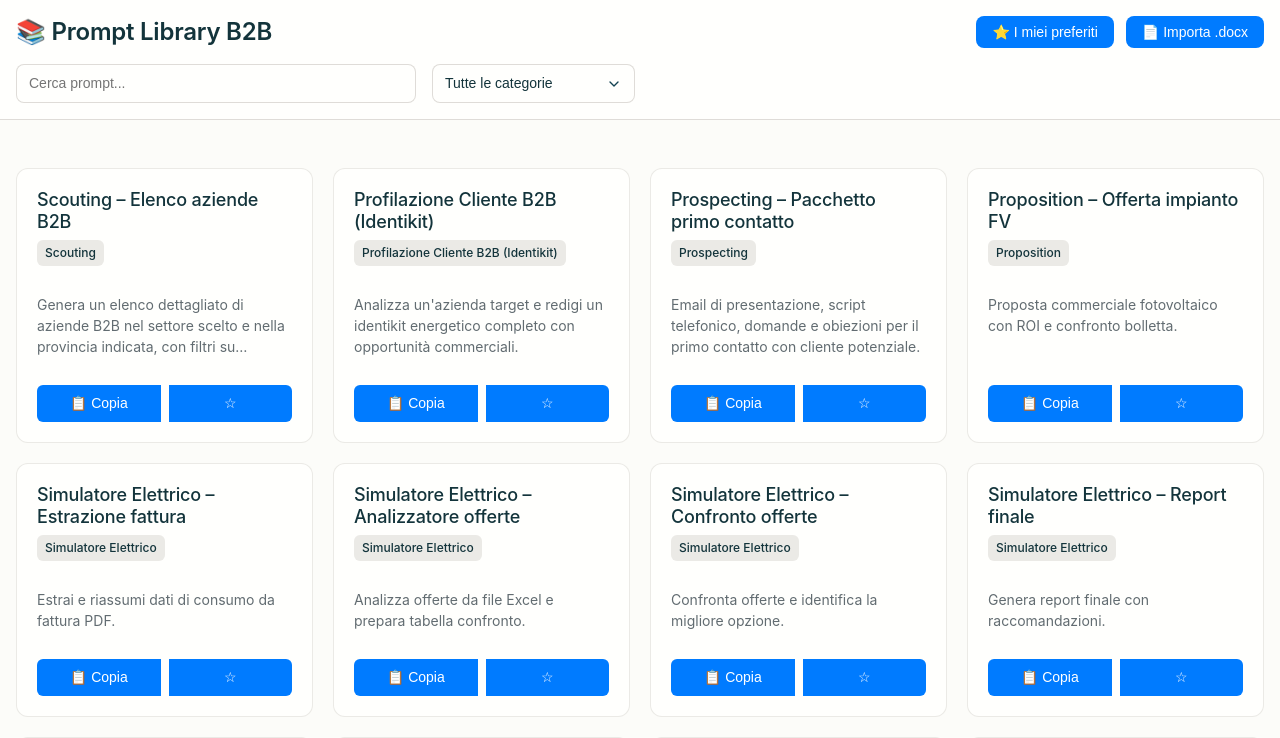
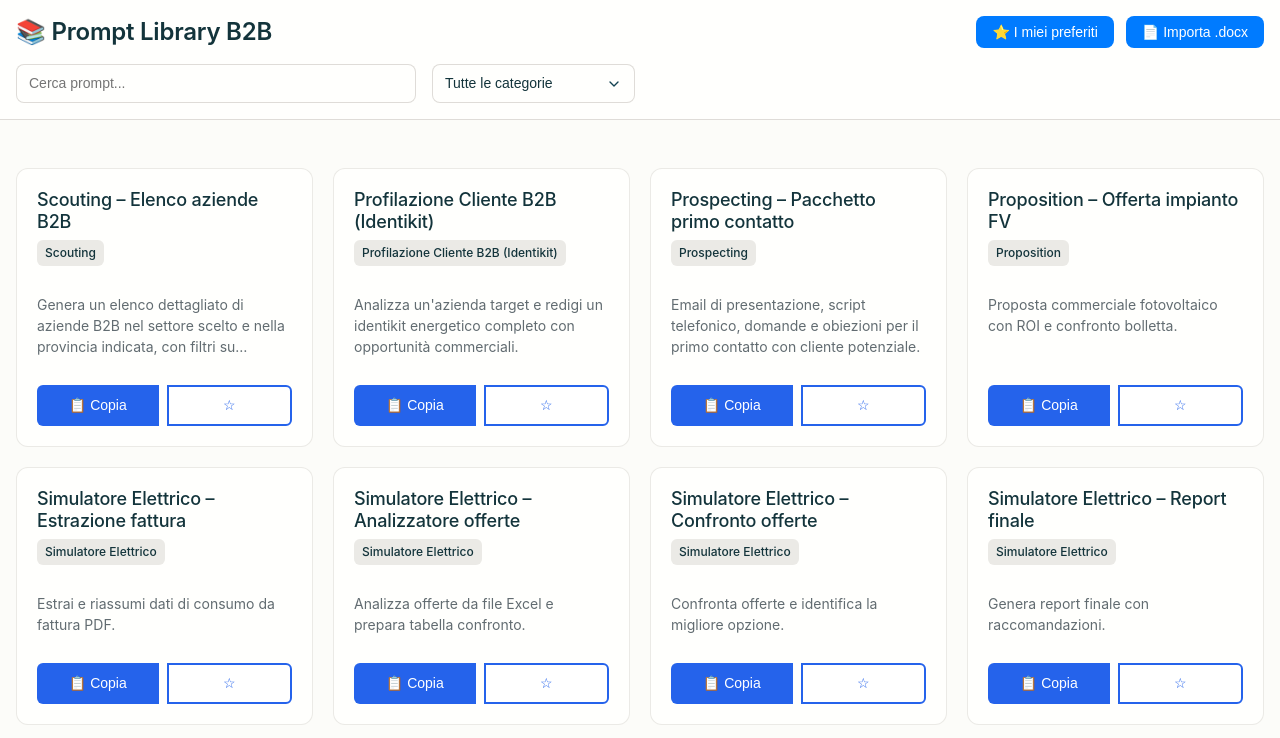
Before and after one commit to AP264326/Libreria-Prompt-Next, a Next.js app: page / in a window 1280 px wide. Shown: the top 738 px of the page. Built offline with nearby package versions, Linux system fonts and the light colour scheme; a web font is replaced by a local one.

Commit message:
Update globals.css

```diff
--- a/app/globals.css
+++ b/app/globals.css
@@ -1108,3 +1108,42 @@ select.form-control {
 .prompt-card__actions .favorite-btn:last-child {
   border-radius: 0 6px 6px 0;
 }
+/* Pulsanti a metà larghezza nella card */
+.prompt-card__actions {
+  display: flex;
+  gap: 8px;
+  margin-top: 12px;
+}
+
+.prompt-card__actions .btn-blue {
+  flex: 1;
+  padding: 10px 0;
+  font-size: 14px;
+  border-radius: 6px;
+  background-color: #2563eb;   /* blu */
+  color: white;
+  border: none;
+  transition: background 0.2s;
+}
+
+.prompt-card__actions .btn-blue:hover {
+  background-color: #1e40af;   /* blu più scuro al passaggio */
+}
+
+/* Pulsante preferiti (outline blu, sfondo bianco) */
+.prompt-card__actions .favorite-btn {
+  flex: 1;
+  padding: 10px 0;
+  font-size: 14px;
+  border-radius: 6px;
+  background-color: white;
+  color: #2563eb;
+  border: 2px solid #2563eb;
+  transition: all 0.2s;
+}
+
+/* quando attivo (aggiunto ai preferiti) */
+.prompt-card__actions .favorite-btn.active {
+  background-color: #2563eb;
+  color: white;
+}
```
